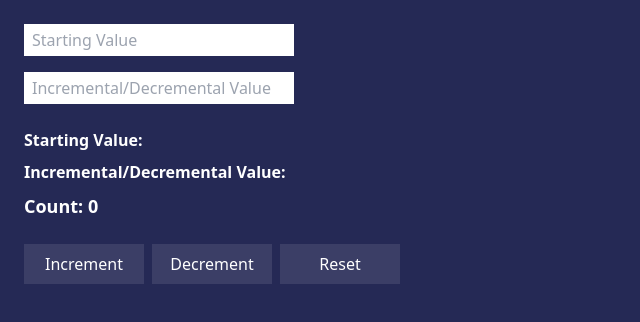
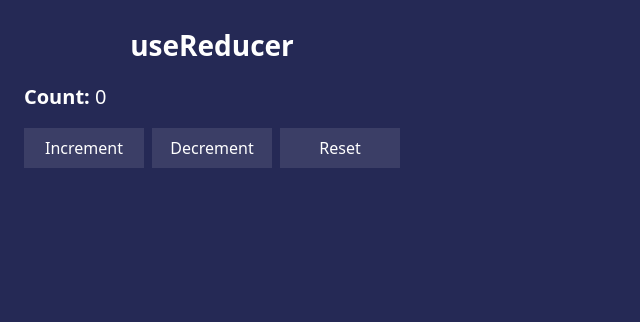
Before and after one commit to AlexisAubreyBrusola/learning-react, a React (Vite) app in the folder learning-hooks/: page / in a window 1280 px wide. Shown: the top 322 px of the page, without its empty margins (0-640 px from the left). Built offline with nearby package versions, Linux system fonts and the light colour scheme.

Commit message:
Learned useReducer

```diff
--- a/learning-hooks/src/App.jsx
+++ b/learning-hooks/src/App.jsx
@@ -1,10 +1,13 @@
 // import UseRef from "./UseRef/UseRef";
-import CustomHook from "./CustomHook/CustomHook";
+// import CustomHook from "./CustomHook/CustomHook";
+
+import Counter from "./UseReducer/Counter";
+
 // import UseCallback from "./UseCallBack/UseCallback";
 function App() {
   return (
-    <div className="bg-[#252955] h-dvh p-6">
-      <CustomHook />
+    <div className="bg-[#252955] h-dvh p-6 flex items-start">
+      <Counter />
     </div>
   );
 }
--- /dev/null
+++ b/learning-hooks/src/UseReducer/Counter.jsx
@@ -0,0 +1,42 @@
+import { useReducer } from "react";
+import Button from "../Button";
+
+// const initialState = { count: 0 };
+
+function countReducer(state, action) {
+  switch (action.type) {
+    case "increment":
+      return { count: state.count + 1 };
+    case "decrement":
+      return { count: state.count - 1 };
+    case "reset":
+      return { count: 0 };
+    default:
+      throw new Error();
+  }
+}
+
+const Counter = () => {
+  const [count, dispatch] = useReducer(countReducer, { count: 0 });
+  return (
+    <div className="text-white flex flex-col gap-4">
+      <h1 className="font-bold text-[1.75rem] text-center">useReducer</h1>
+      <p className="text-[1.25rem]">
+        <strong>Count: </strong>
+        <span>{count.count}</span>
+      </p>
+
+      <div className="flex gap-2">
+        <Button onClick={() => dispatch({ type: "increment" })}>
+          Increment
+        </Button>
+        <Button onClick={() => dispatch({ type: "decrement" })}>
+          Decrement
+        </Button>
+        <Button onClick={() => dispatch({ type: "reset" })}>Reset</Button>
+      </div>
+    </div>
+  );
+};
+
+export default Counter;
```
